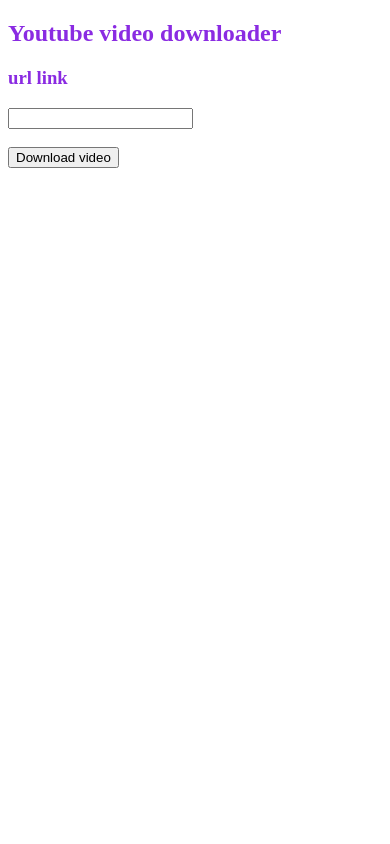
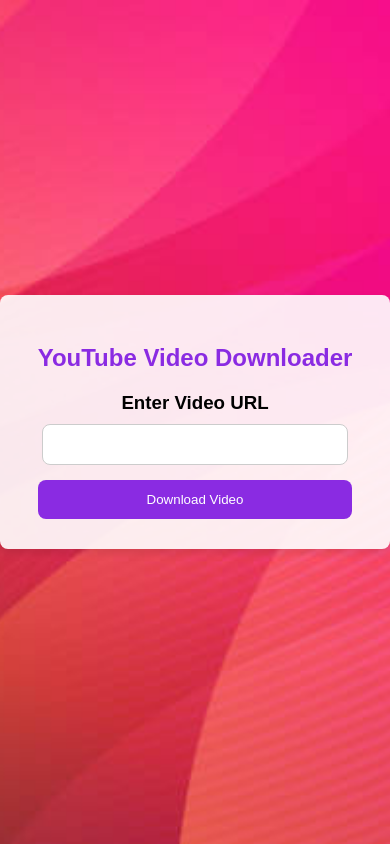
Before and after one commit to Emtuchi/SaveTube, a Flask app: template templates/Youtube.html in a window 390 px wide. Run offline with Flask 3, Linux system fonts and the light colour scheme; the template is opened without the code that fills it, so the values that code supplies are empty.

Commit message:
more-pages design

```diff
--- a/templates/Youtube.html
+++ b/templates/Youtube.html
@@ -3,19 +3,20 @@
 
 <head>
     <meta charset="UTF-8">
-    <meta name="views" content="width=device-width, initial-scale=1.0">
-    <title>Document</title>
+    <meta name="viewport" content="width=device-width, initial-scale=1.0">
+    <title>YouTube Downloader</title>
+    <link rel="stylesheet" href="styles/YouTube.css"> <!-- Link to the external CSS file -->
 </head>
 
 <body>
-    <div style="color: blueviolet;">
-        <form action="{{ url_for('YoutubeDownload')}}" method="post">
-            <h2>Youtube video downloader</h2>
-            <h3>url link</h3>
-            <input id="first" name="URL" type="url">
-            <br><br><button id="sub", type="submit">Download video</button>
-            <br>
+    <div class="container">
+        <form action="{{ url_for('YoutubeDownload')}}" method="post" class="youtube-form">
+            <h2 class="form-heading">YouTube Video Downloader</h2>
+            <h3 class="input-heading">Enter Video URL</h3>
+            <input name="URL" type="url" class="url-input">
+            <button type="submit" class="download-button">Download Video</button>
         </form>
     </div>
 </body>
+
 </html>
--- /dev/null
+++ b/templates/styles/YouTube.css
@@ -0,0 +1,58 @@
+body {
+    font-family: Arial, sans-serif;
+    margin: 0;
+    padding: 0;
+    background-image: url('../images/youtube-background.jpeg'); /* Replace with your background image URL */
+    background-size: cover;
+    background-position: center;
+}
+
+.container {
+    display: flex;
+    justify-content: center;
+    align-items: center;
+    height: 100vh;
+}
+
+.youtube-form {
+    background-color: rgba(255, 255, 255, 0.9);
+    padding: 30px;
+    border-radius: 8px;
+    box-shadow: 0 4px 8px rgba(0, 0, 0, 0.1);
+    text-align: center;
+    max-width: 400px;
+    width: 90%;
+}
+
+.form-heading {
+    color: blueviolet;
+    margin-bottom: 20px;
+}
+
+.input-heading {
+    margin-bottom: 10px;
+}
+
+.url-input {
+    padding: 12px;
+    width: calc(100% - 24px); /* Adjusted width to leave space for the borders */
+    border-radius: 8px;
+    border: 1px solid #ccc;
+    box-sizing: border-box;
+    margin-bottom: 15px; /* Added margin to create space below the input */
+}
+
+.download-button {
+    background-color: blueviolet;
+    color: white;
+    padding: 12px 24px;
+    width: 95%;
+    border: none;
+    border-radius: 8px;
+    cursor: pointer;
+    transition: background-color 0.3s;
+}
+
+.download-button:hover {
+    background-color: darkviolet;
+}
```
Also changed, not shown: templates/ErrorPage.html (+6 -6 lines), templates/Instagram.html (+10 -8 lines), templates/styles/ErrorPage.css (added, +29 -0 lines), templates/styles/Instagram.css (added, +59 -0 lines), templates/images/insta-background.png (added), templates/images/youtube-background.jpeg (added), 2 other files.
